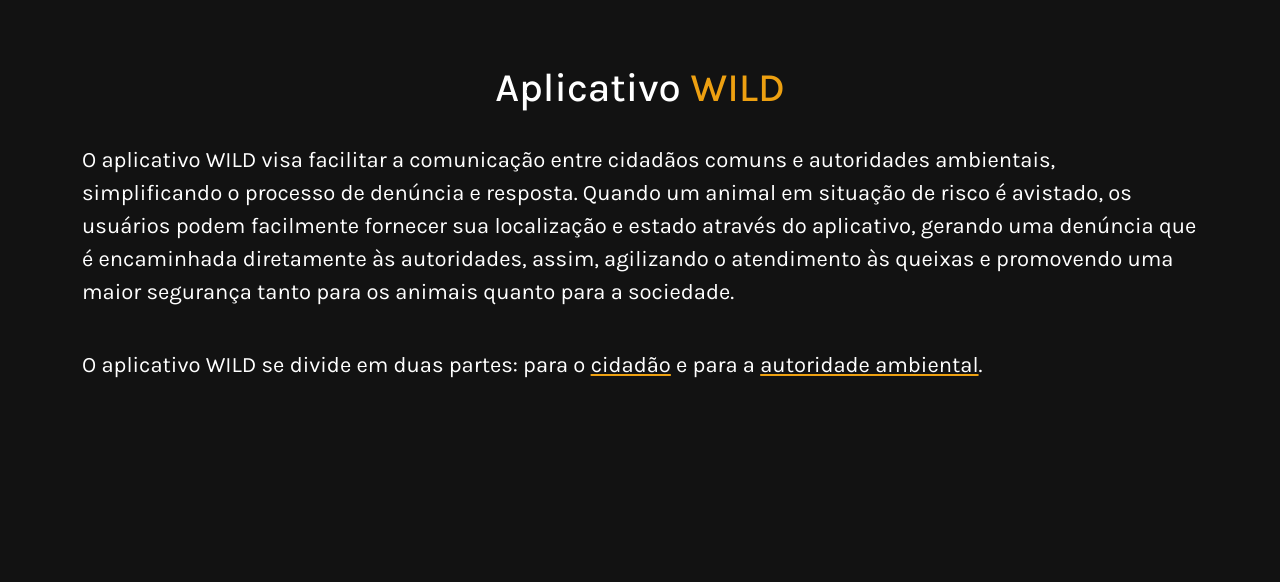
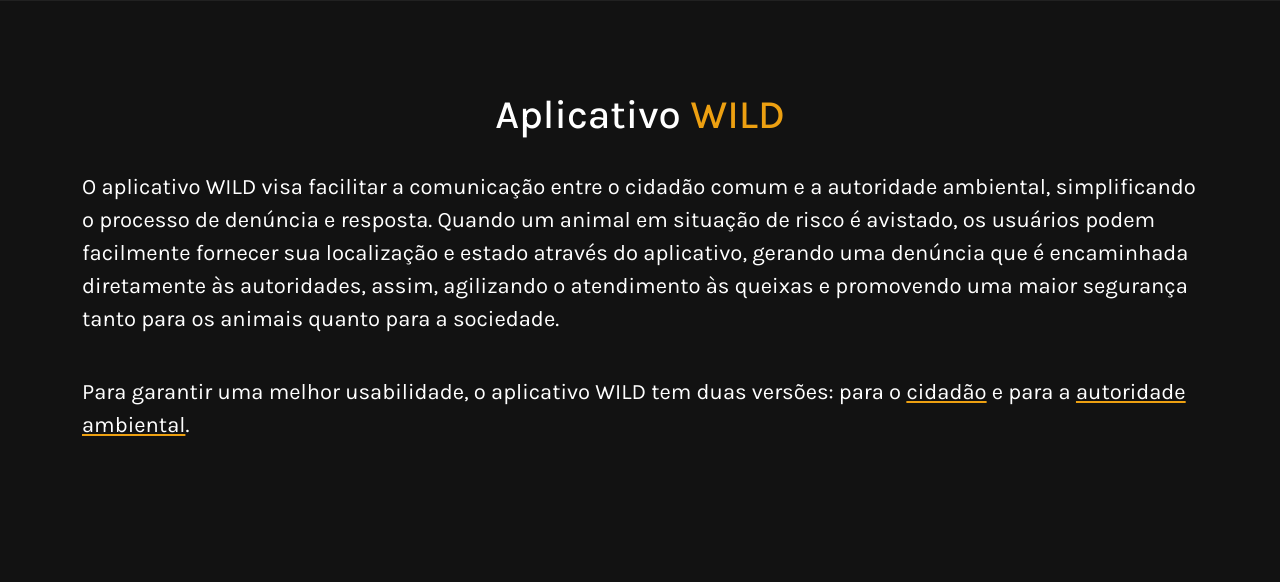
Before and after one commit to TccWild/WILD_WEB, a PHP site: page / in a window 1280 px wide. Shown: the part 2778-3360 px from the top of the page. Run offline with PHP 8.4, Linux system fonts and the light colour scheme.

Commit message:
atualização

```diff
--- a/view/css/style.css
+++ b/view/css/style.css
@@ -44,7 +44,7 @@ header img{
 }
 
 main img{
-    width: 75%;
+    width: 80%;
 }
 
 h1, h4, p{
--- a/view/index.php
+++ b/view/index.php
@@ -102,9 +102,9 @@
         <div class="row">
             <h1 class="text-center" id="projeto-wild">Aplicativo <span style="color: #EDA011;">WILD</span></h1>
             <p class="mt-4">
-                O aplicativo WILD visa facilitar a comunicação entre cidadãos comuns e autoridades ambientais, simplificando o processo de denúncia e resposta. Quando um animal em situação de risco é avistado, os usuários podem facilmente fornecer sua localização e estado através do aplicativo, gerando uma denúncia que é encaminhada diretamente às autoridades, assim, agilizando o atendimento às queixas e promovendo uma maior segurança tanto para os animais quanto para a sociedade.
+                O aplicativo WILD visa facilitar a comunicação entre o cidadão comum e a autoridade ambiental, simplificando o processo de denúncia e resposta. Quando um animal em situação de risco é avistado, os usuários podem facilmente fornecer sua localização e estado através do aplicativo, gerando uma denúncia que é encaminhada diretamente às autoridades, assim, agilizando o atendimento às queixas e promovendo uma maior segurança tanto para os animais quanto para a sociedade.
             </p>
-            <p class="mt-4">O aplicativo WILD se divide em duas partes: para o <span style="text-decoration: underline #EDA011;">cidadão</span> e para a <span style="text-decoration: underline #EDA011;">autoridade ambiental</span>.</p>
+            <p class="mt-4">Para garantir uma melhor usabilidade, o aplicativo WILD tem duas versões: para o <span style="text-decoration: underline #EDA011;">cidadão</span> e para a <span style="text-decoration: underline #EDA011;">autoridade ambiental</span>.</p>
         </div>
     </div>
 </main>
```
Also changed, not shown: view/images/imgg1.png (added).
